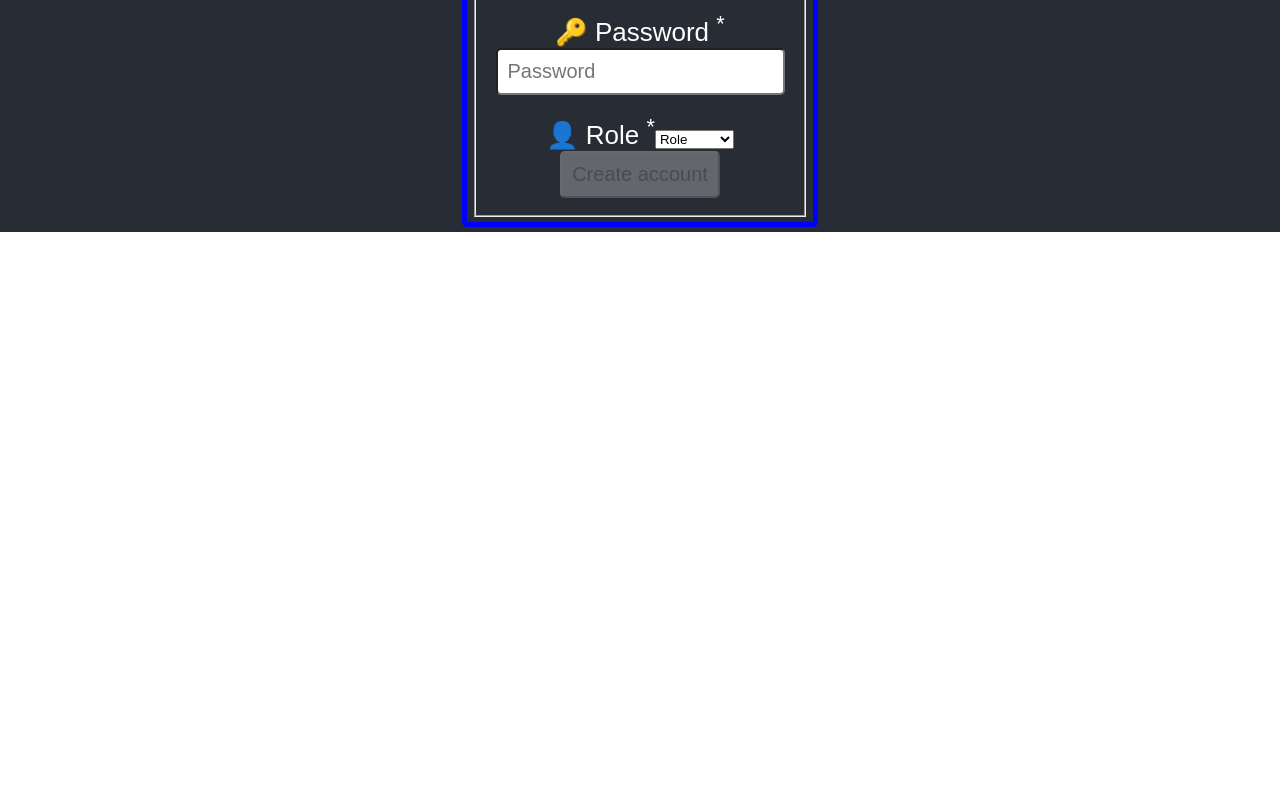
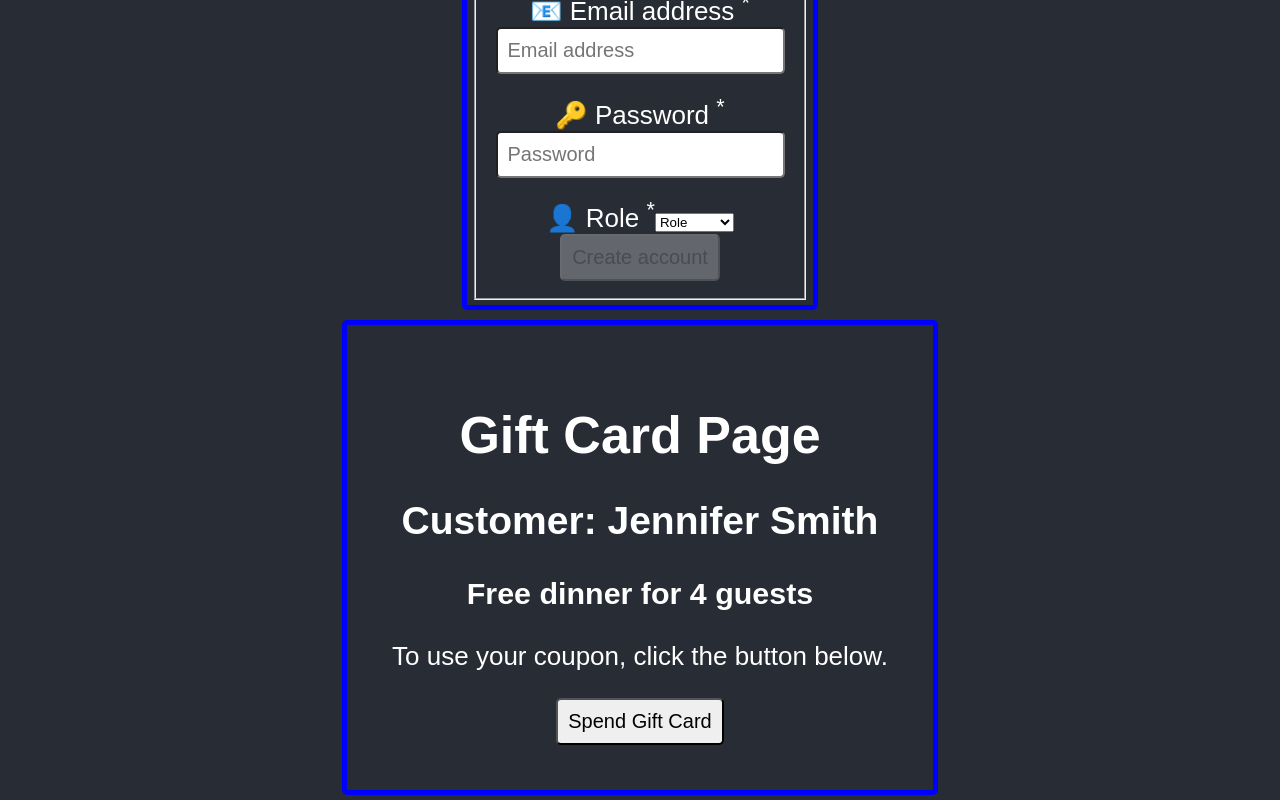
Before and after one commit to ikmalismail17/META-FrontEndCourse-Coursera, a React (Create React App) app: page /form in a window 1280 px wide. Shown: the part 800-1600 px from the top of the page. Before the commit the page ends 1032 px from the top, so only its background shows below. Built offline with nearby package versions, Linux system fonts and the light colour scheme.

Commit message:
add gift card task update spread operator

```diff
--- a/src/components/ControlledForm.js
+++ b/src/components/ControlledForm.js
@@ -1,5 +1,6 @@
 import React, {useState} from 'react';
 import PropChildDiv from './PropChildDiv';
+import GiftCardTask from './GiftCardTask';
 
 
 //component for password error message
@@ -54,7 +55,9 @@ const ControlledForm = () => {
     };
 
     return (
+        <>
             <PropChildDiv>
+                <p>Controlled Form</p>
                 <form onSubmit={handleSubmit}>
                 <fieldset>
                     <h2>Sign Up</h2>
@@ -121,6 +124,10 @@ const ControlledForm = () => {
                 </fieldset>
                 </form>
             </PropChildDiv>
+            <PropChildDiv>
+                <GiftCardTask  />
+            </PropChildDiv>
+        </>
     )
 };
 
--- /dev/null
+++ b/src/components/GiftCardTask.js
@@ -0,0 +1,51 @@
+import { useState } from "react";
+
+export default function GiftCardTask() {
+  const [giftCard, setGiftCard] = useState(
+    {
+        firstName: "Jennifer",
+        lastName: "Smith",
+        text: "Free dinner for 4 guests",
+        valid: true,
+        instructions: "To use your coupon, click the button below.",
+    }
+  );
+
+  function spendGiftCard() {
+    //update the gift card state
+    setGiftCard(giftCard => {
+        return {
+            //copy the gift card object
+            ...giftCard,
+            //update the properties
+            text: "Your coupon has been used",
+            valid: false,
+            instructions: "Please visit our restaurant to renew  your give card."
+        };
+    })
+  }
+
+  return (
+    <div style={{padding: '40px'}}>
+      <h1>
+        Gift Card Page
+      </h1>
+      <h2>
+        Customer: {giftCard.firstName} {giftCard.lastName}
+      </h2>
+      <h3>
+        {giftCard.text}
+      </h3>
+      <p>
+        {giftCard.instructions}
+      </p>
+      {
+        giftCard.valid && (
+          <button onClick={spendGiftCard}>
+            Spend Gift Card
+          </button>
+        )
+      }
+    </div>
+  );
+}
```
Lines whose indentation alone changed are shown as unchanged.
